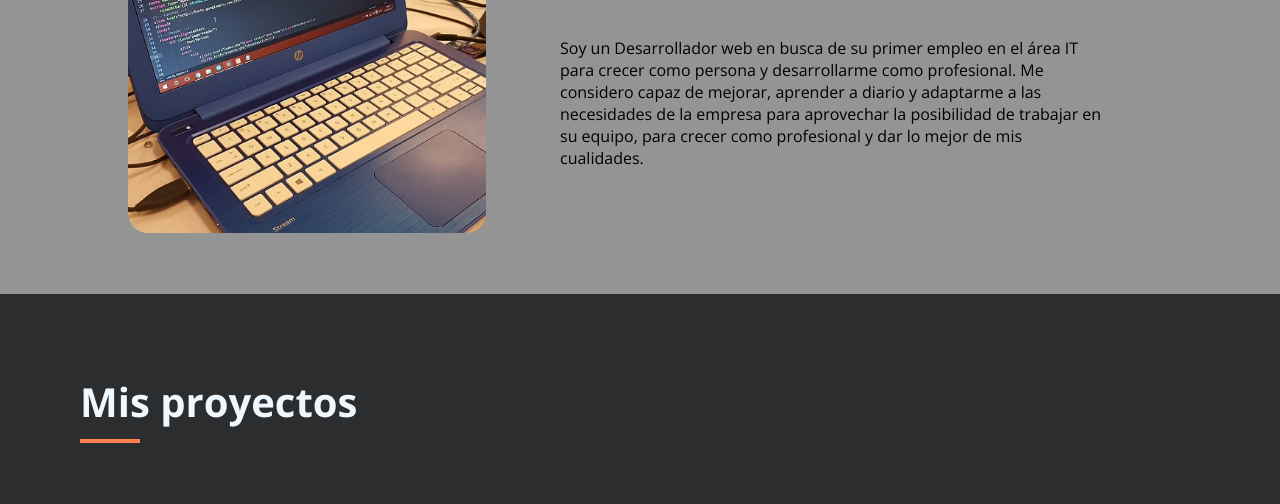
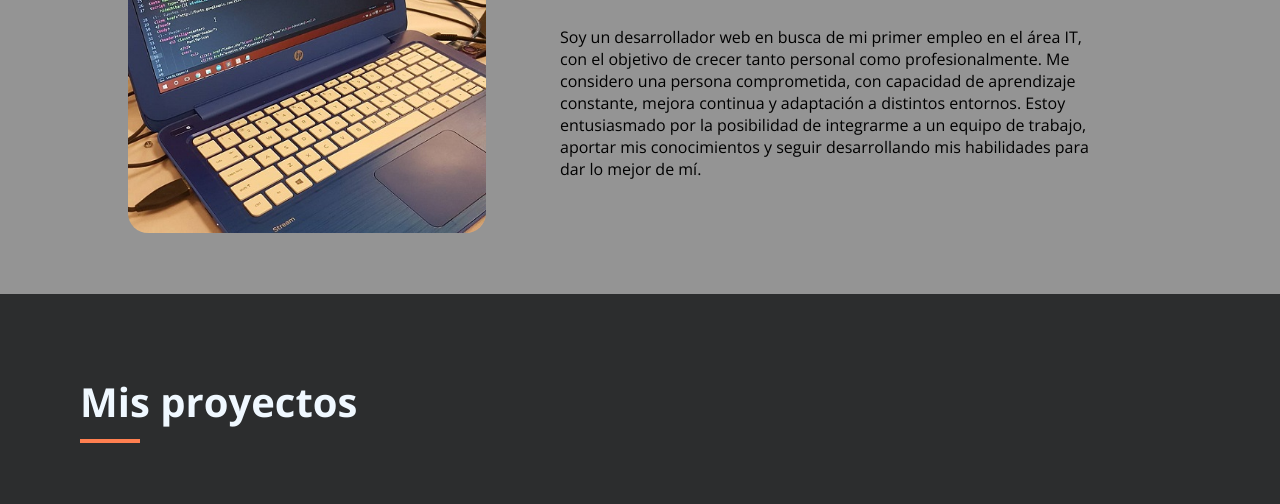
Before and after one commit to GuilleGon/portfolio, a plain HTML site: page index.html in a window 1280 px wide. Shown: the part 596-1100 px from the top of the page. Drawn offline with nearby package versions, Linux system fonts and the light colour scheme.

Commit message:
Update index.html

```diff
--- a/index.html
+++ b/index.html
@@ -51,8 +51,7 @@
             <h2>Sobre mi</h2>
             <div class="divider"></div>
             <p>
-                Soy un Desarrollador web en busca de su primer empleo en el área IT para crecer como persona y desarrollarme como profesional. Me considero capaz de mejorar, aprender a diario y adaptarme a las necesidades de la empresa para aprovechar la posibilidad
-                de trabajar en su equipo, para crecer como profesional y dar lo mejor de mis cualidades.
+                Soy un desarrollador web en busca de mi primer empleo en el área IT, con el objetivo de crecer tanto personal como profesionalmente. Me considero una persona comprometida, con capacidad de aprendizaje constante, mejora continua y adaptación a distintos entornos. Estoy entusiasmado por la posibilidad de integrarme a un equipo de trabajo, aportar mis conocimientos y seguir desarrollando mis habilidades para dar lo mejor de mí.
             </p>
         </div>
     </div>
```
